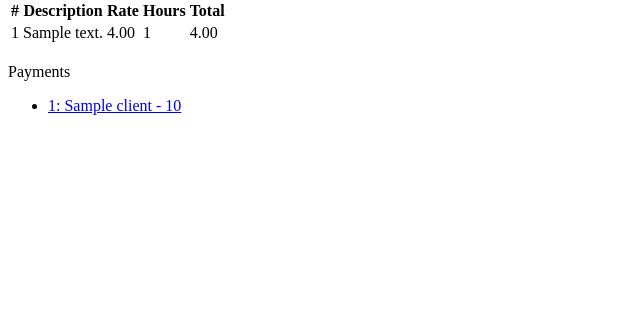
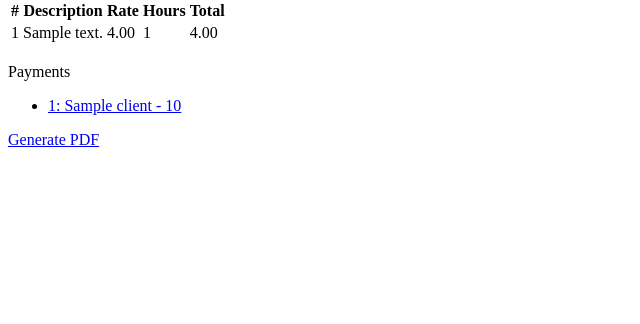
Before and after one commit to retrontology/retrobiz, a Django app: page /invoice/view/1 in a window 1280 px wide. Shown: the part 171-495 px from the top of the page, without its empty margins (0-640 px from the left). Run offline with Django 4.2, Linux system fonts and the light colour scheme; tables that the repository leaves empty hold one stand-in row (values such as "Sample post").

Commit message:
add pdf button

```diff
--- a/invoice/templates/invoice/view.html
+++ b/invoice/templates/invoice/view.html
@@ -43,3 +43,4 @@
     {% endfor %}
     </ul>
 {% endif %}
+<a href="{% url 'invoice:pdf' invoice.number %}">Generate PDF</a>
```
